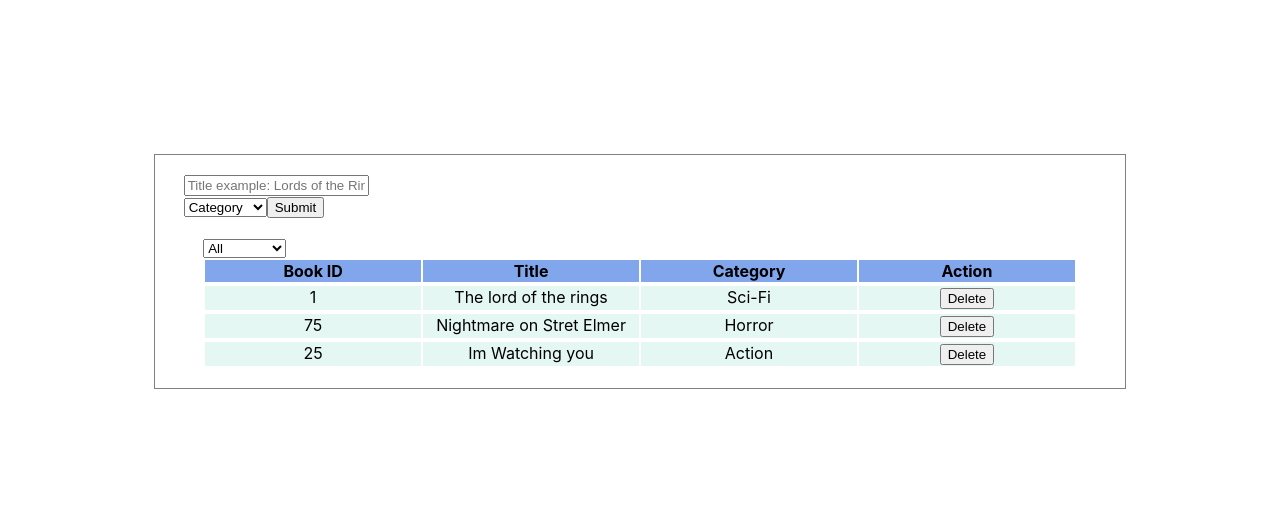
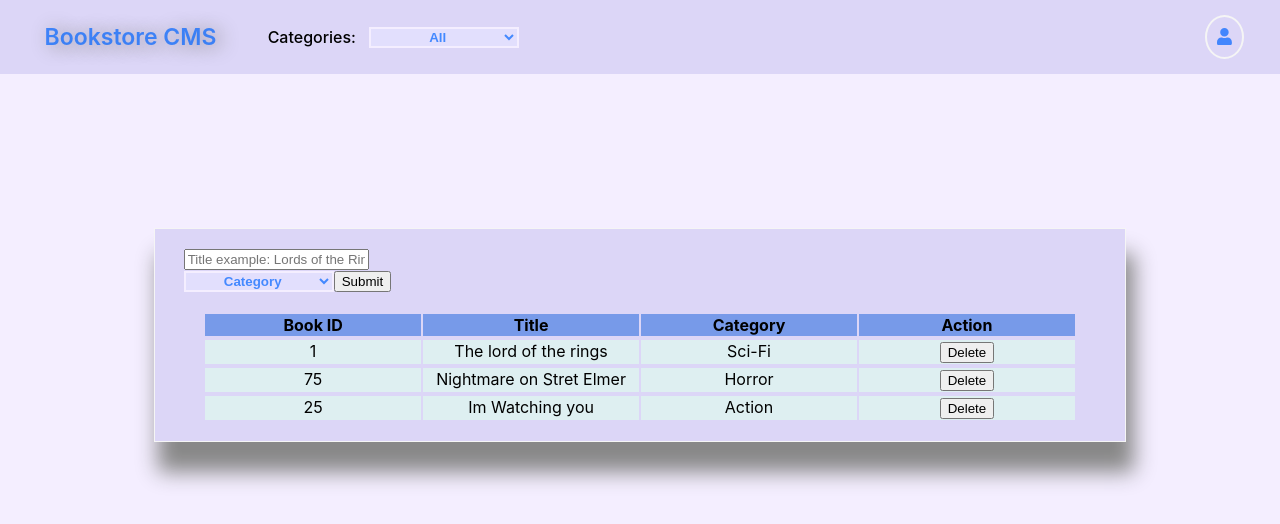
Before and after one commit to MephistoDevelop/React-Bookstore, a React (Create React App) app: page / in a window 1280 px wide. Shown: the top 524 px of the page. Built offline with nearby package versions, Linux system fonts and the light colour scheme.

Commit message:
Finish navbar

```diff
--- a/package.json
+++ b/package.json
@@ -3,6 +3,9 @@
   "version": "0.1.0",
   "private": true,
   "dependencies": {
+    "@fortawesome/fontawesome-svg-core": "^1.2.27",
+    "@fortawesome/free-solid-svg-icons": "^5.12.1",
+    "@fortawesome/react-fontawesome": "^0.1.9",
     "@testing-library/jest-dom": "^4.2.4",
     "@testing-library/react": "^9.5.0",
     "@testing-library/user-event": "^7.1.2",
--- a/src/assets/styles/styles.css
+++ b/src/assets/styles/styles.css
@@ -5,6 +5,7 @@ body {
     sans-serif;
   -webkit-font-smoothing: antialiased;
   -moz-osx-font-smoothing: grayscale;
+  background-color: rgba(244, 238, 255, 1);
 }
 table {
   width: 100%;
@@ -29,9 +30,59 @@ td {
   margin: 2% 5%;
 }
 #crm-book {
-  border: 1px solid gray;
+  border: 1px solid whitesmoke;
   margin: 12%;
+  box-shadow: 6px 28px 20px 2px #888;
+  background-color: rgba(220, 214, 247, 1);
 }
 #form-title-container {
   margin: 2% 3%;
 }
+#navbar-container{
+  display: flex;
+  background-color: rgba(220, 214, 247, 1);
+  align-items: center;
+  justify-content: center;
+}
+#main-title{
+  margin: 0 3%;
+  font-weight: 600;
+color:
+rgba(0,100,255,0.7);
+font-size: 23px;
+text-shadow: 10px 10px gray;
+text-shadow: 5px 2px 20px gray;
+}
+#profile-icon-container{
+  width: 59%;
+  display: flex;
+  justify-content: end;
+}
+#profile-icon{
+  color:
+rgba(0,100,255,0.7);
+font-size: 17px;
+}
+#circle-profile{
+  margin: 2% 4%;
+  border-radius: 50%;
+  border: 2px solid whitesmoke;
+  padding: 10px;
+}
+#circle-profile:hover {
+  transform: scale(1.08);
+  transition: 0.6s;;
+  opacity: 0.7;
+}
+#categories-text{
+  margin: 0px 1%;
+font-weight: 500;
+}
+#cbx-category{
+  background-color: rgba(228, 225, 255,0.8);
+  border:2px solid rgba(244, 238, 255, 1);
+  width: 150px;
+  color:rgba(0,100,255,0.7);
+font-weight: 600;
+text-align: center;;
+}
--- /dev/null
+++ b/src/components/Navbar.js
@@ -0,0 +1,22 @@
+import React from 'react';
+import { FontAwesomeIcon } from '@fortawesome/react-fontawesome';
+import { faUser } from '@fortawesome/free-solid-svg-icons';
+import CategoryFilter from '../containers/CategoryFilter';
+
+class NavBar extends React.Component {
+  constructor(props) {
+    super(props);
+  }
+
+  render() {
+    return (
+      <div id="navbar-container">
+        <div id="main-title">Bookstore CMS</div>
+        <div id="categories-text">Categories:</div>
+        <div><CategoryFilter /></div>
+        <div id="profile-icon-container"><div id="circle-profile"><FontAwesomeIcon id="profile-icon" icon={faUser} /></div></div>
+      </div>
+    );
+  }
+}
+export default NavBar;
--- a/src/containers/BooksList.js
+++ b/src/containers/BooksList.js
@@ -9,7 +9,7 @@ import React from 'react';
 import { connect } from 'react-redux';
 import propTypes from 'prop-types';
 import Book from '../components/Book';
-import CategoryFilter from './CategoryFilter';
+
 
 const BooksList = (props) => {
   const { books, filter } = props;
@@ -28,7 +28,7 @@ const BooksList = (props) => {
 
   return (
     <div id="table-container">
-      <CategoryFilter />
+
       <table>
         <tr>
           <th>Book ID</th>
--- a/src/index.js
+++ b/src/index.js
@@ -8,6 +8,7 @@ import ReactDOM from 'react-dom';
 import App from './components/App';
 import './assets/styles/styles.css';
 import reducer from './reducers/index';
+import Navbar from './components/Navbar';
 
 
 const newID = () => parseInt(Math.random() * 100, 10);
@@ -46,6 +47,7 @@ const store = createStore(reducer, initialState, devToolsEnhancer(initialState))
 
 ReactDOM.render(
   <Provider store={store}>
+    <Navbar />
     <App />
   </Provider>,
   document.getElementById('root'),
```
Also changed, not shown: 1 other file (tests, documents, lock files or other folders).
